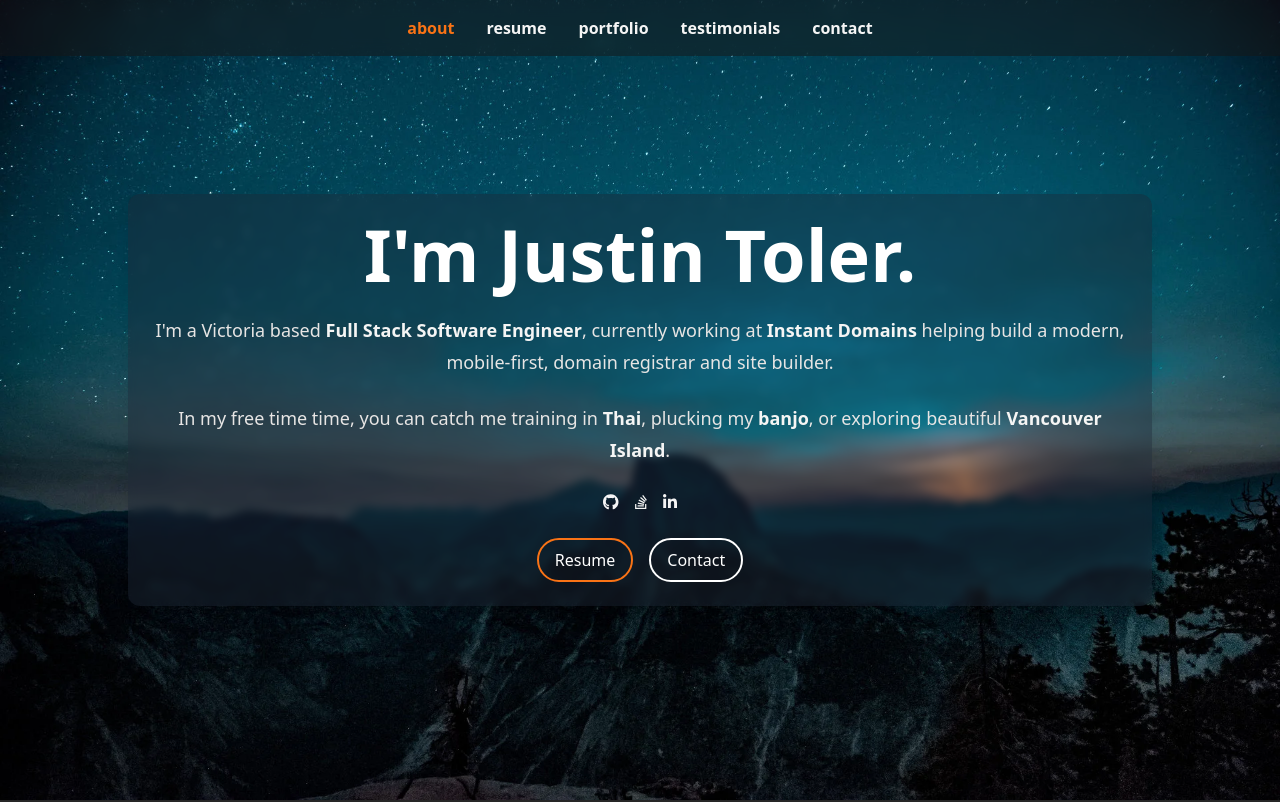
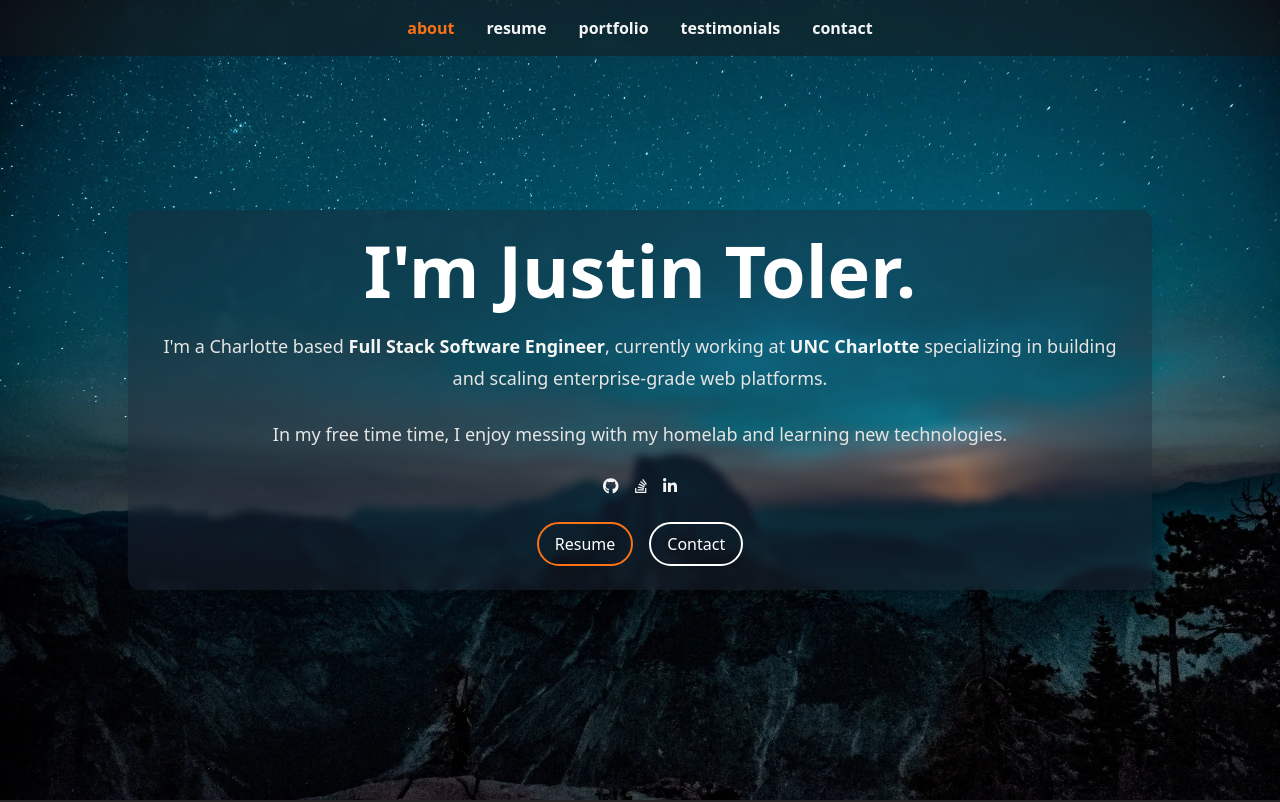
Before and after one commit to jwtoler/jwtoler.dev, a Next.js app: page / in a window 1280 px wide. Shown: the top 802 px of the page. Built offline with nearby package versions, Linux system fonts and the light colour scheme.

Commit message:
Update hero text

```diff
--- a/src/data/heroData.js
+++ b/src/data/heroData.js
@@ -10,14 +10,11 @@ export const heroData = {
   description: (
     <>
       <p className="prose-sm text-stone-200 sm:prose-base lg:prose-lg">
-        I'm a Victoria based <strong className="text-stone-100">Full Stack Software Engineer</strong>, currently working
-        at <strong className="text-stone-100">Instant Domains</strong> helping build a modern, mobile-first, domain
-        registrar and site builder.
+        I'm a Charlotte based <strong className="text-stone-100">Full Stack Software Engineer</strong>, currently working
+        at <strong className="text-stone-100">UNC Charlotte</strong> specializing in building and scaling enterprise-grade web platforms.
       </p>
       <p className="prose-sm text-stone-200 sm:prose-base lg:prose-lg">
-        In my free time time, you can catch me training in <strong className="text-stone-100">Thai</strong>, plucking my{' '}
-        <strong className="text-stone-100">banjo</strong>, or exploring beautiful{' '}
-        <strong className="text-stone-100">Vancouver Island</strong>.
+        In my free time time, I enjoy messing with my homelab and learning new technologies.
       </p>
     </>
   ),
```
Also changed, not shown: 1 other file (tests, documents, lock files or other folders).
